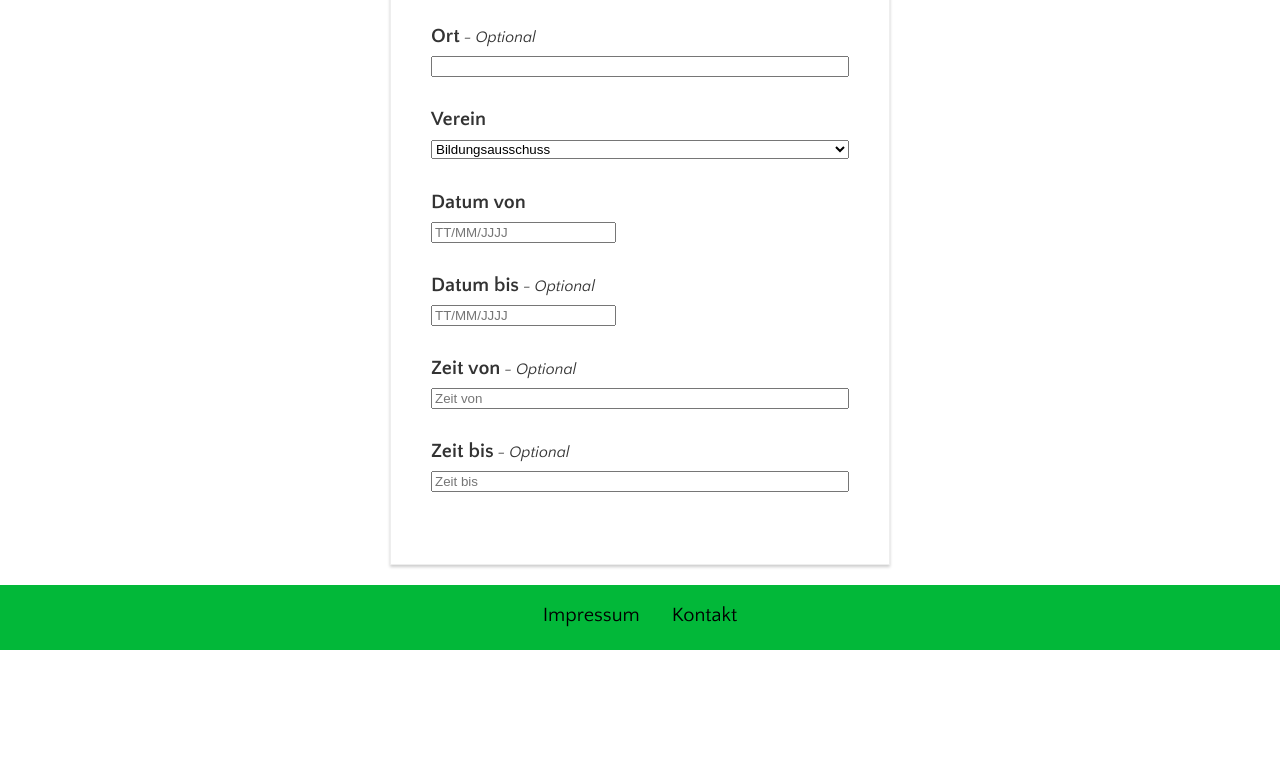
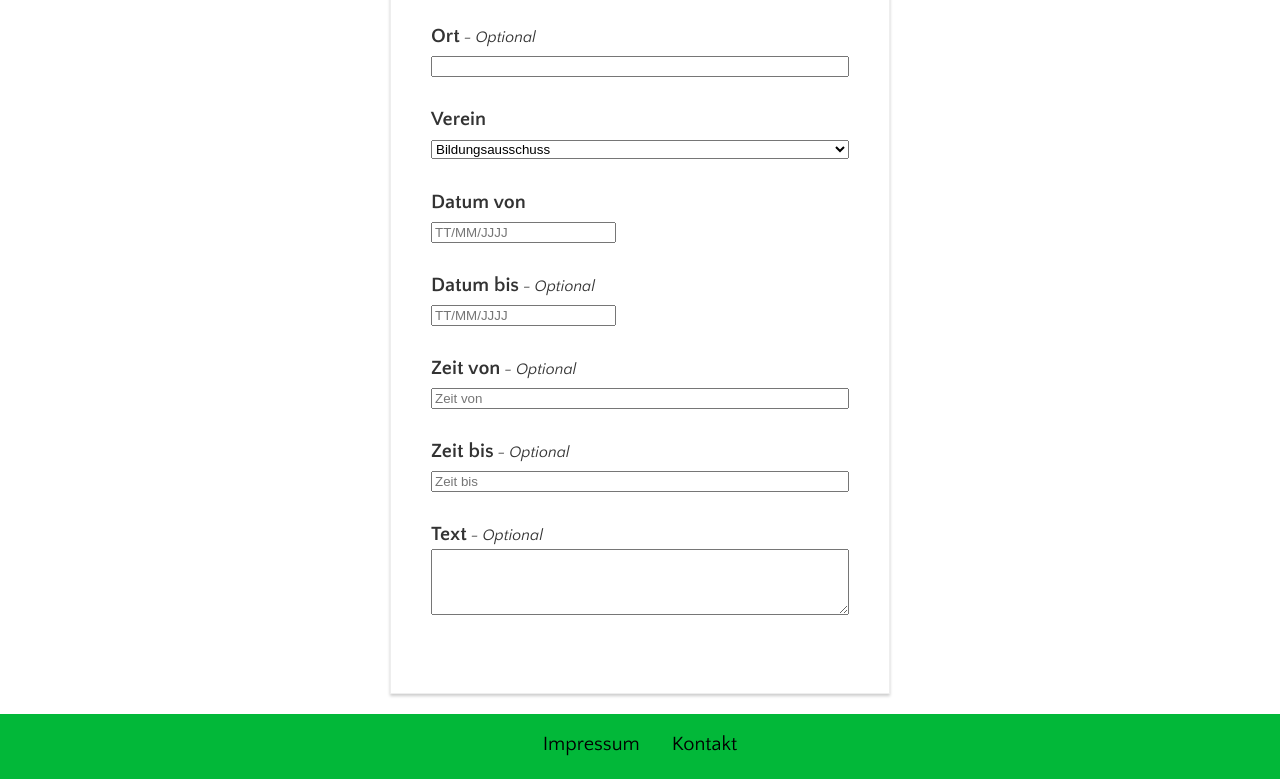
Before and after one commit to leitnerdominik/ba-milland, a Gatsby site: page /new_event in a window 1280 px wide. Shown: the part 416-1195 px from the top of the page. Before the commit the page ends 1066 px from the top, so only its background shows below. Built offline with nearby package versions, Linux system fonts and the light colour scheme; Gatsby itself is replaced by a stand-in of ours; some packages are replaced by stand-ins of ours.

Commit message:
just added a textarea

```diff
--- a/src/containers/NewEventForm/NewEventForm.js
+++ b/src/containers/NewEventForm/NewEventForm.js
@@ -145,6 +145,20 @@ class NewEventForm extends Component {
           },
           valid: false,
           touched: false
+        },
+        textbody: {
+          label: "Text",
+          elementType: "textarea",
+          elementConfig: {
+            rows: 4,
+            cols: 50,
+          },
+          value: "",
+          validation: {
+            required: false,
+          },
+          valid: false,
+          touched: false,
         }
       },
       formIsValid: false
```
